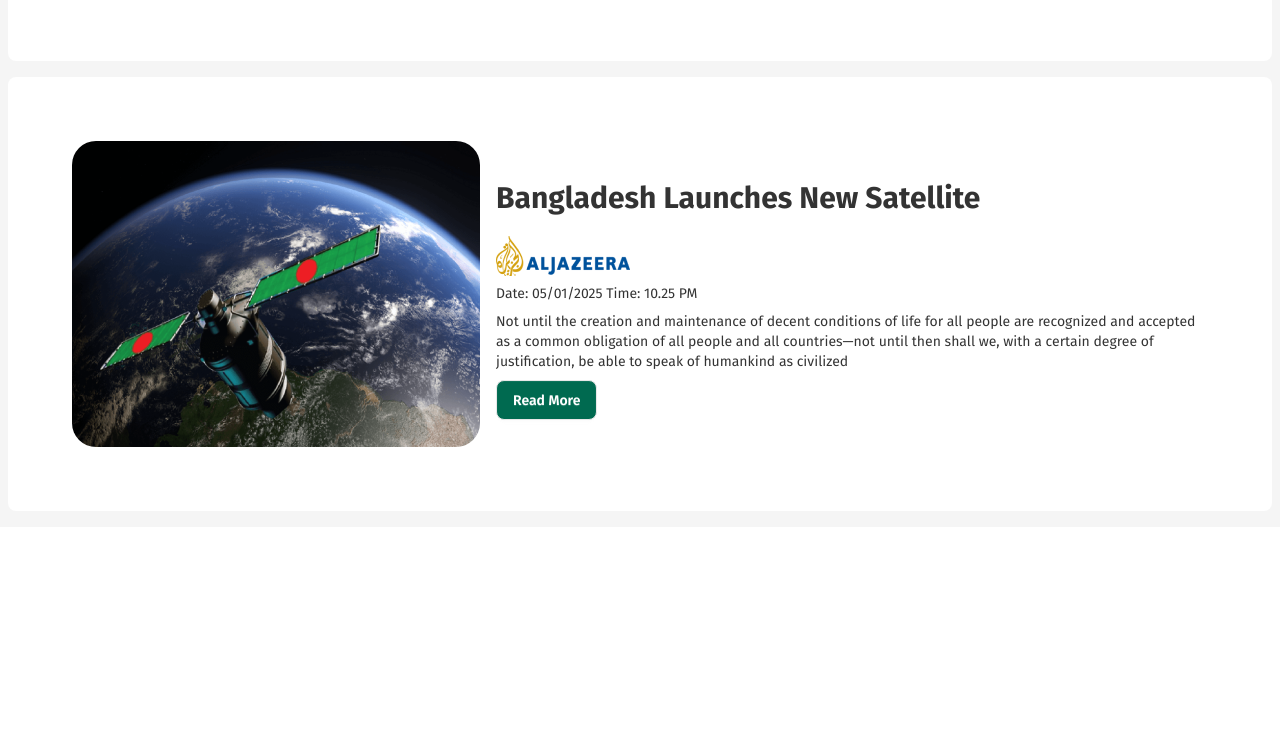
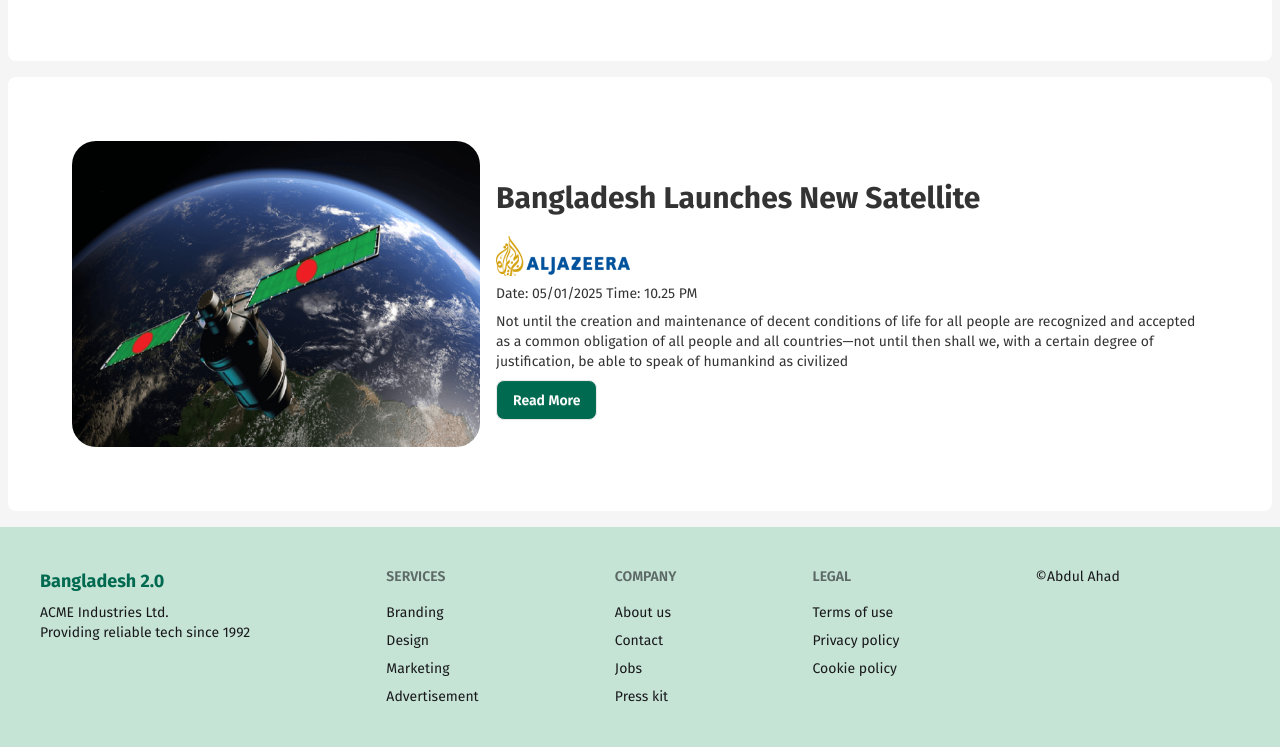
Before and after one commit to rain360/Bangladesh-2.0, a plain HTML site: page index.html in a window 1280 px wide. Shown: the part 3216-3963 px from the top of the page. Before the commit the page ends 3743 px from the top, so only its background shows below. Drawn offline with nearby package versions, Linux system fonts and the light colour scheme.

Commit message:
fast commit

```diff
--- a/index.html
+++ b/index.html
@@ -248,6 +248,37 @@
 
 
     </main>
+      <footer class="footer sm:footer-horizontal bg-secend text-base-content p-10">
+        <aside>
+          <h2 class="text-lg font-bold text-green-prymary">Bangladesh 2.0</h2>
+          <p>
+            ACME Industries Ltd.
+            <br />
+            Providing reliable tech since 1992
+          </p>
+        </aside>
+        <nav>
+          <h6 class="footer-title">Services</h6>
+          <a class="link link-hover">Branding</a>
+          <a class="link link-hover">Design</a>
+          <a class="link link-hover">Marketing</a>
+          <a class="link link-hover">Advertisement</a>
+        </nav>
+        <nav>
+          <h6 class="footer-title">Company</h6>
+          <a class="link link-hover">About us</a>
+          <a class="link link-hover">Contact</a>
+          <a class="link link-hover">Jobs</a>
+          <a class="link link-hover">Press kit</a>
+        </nav>
+        <nav>
+          <h6 class="footer-title">Legal</h6>
+          <a class="link link-hover">Terms of use</a>
+          <a class="link link-hover">Privacy policy</a>
+          <a class="link link-hover">Cookie policy</a>
+        </nav>
+        <div><p class="">&#169;Abdul Ahad</p></div>
+      </footer>
 
 </body>
 </html>
```
